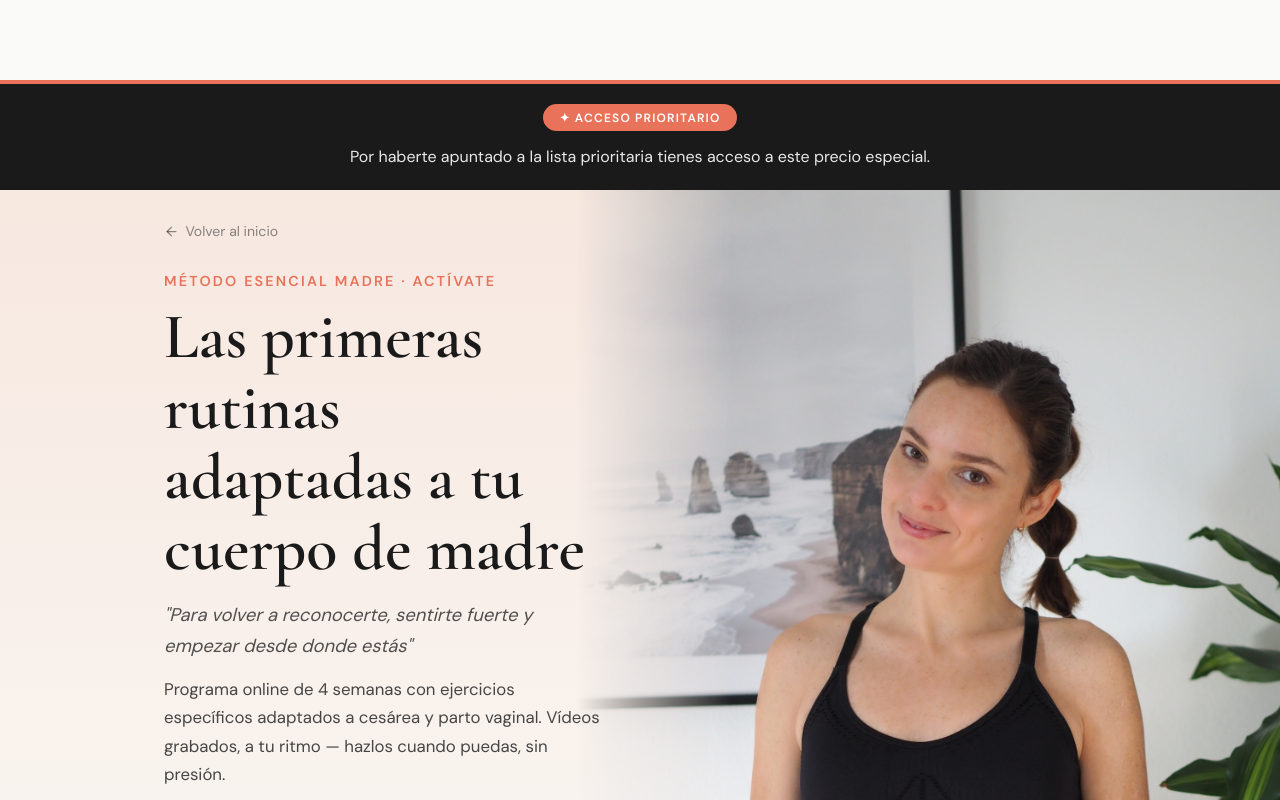
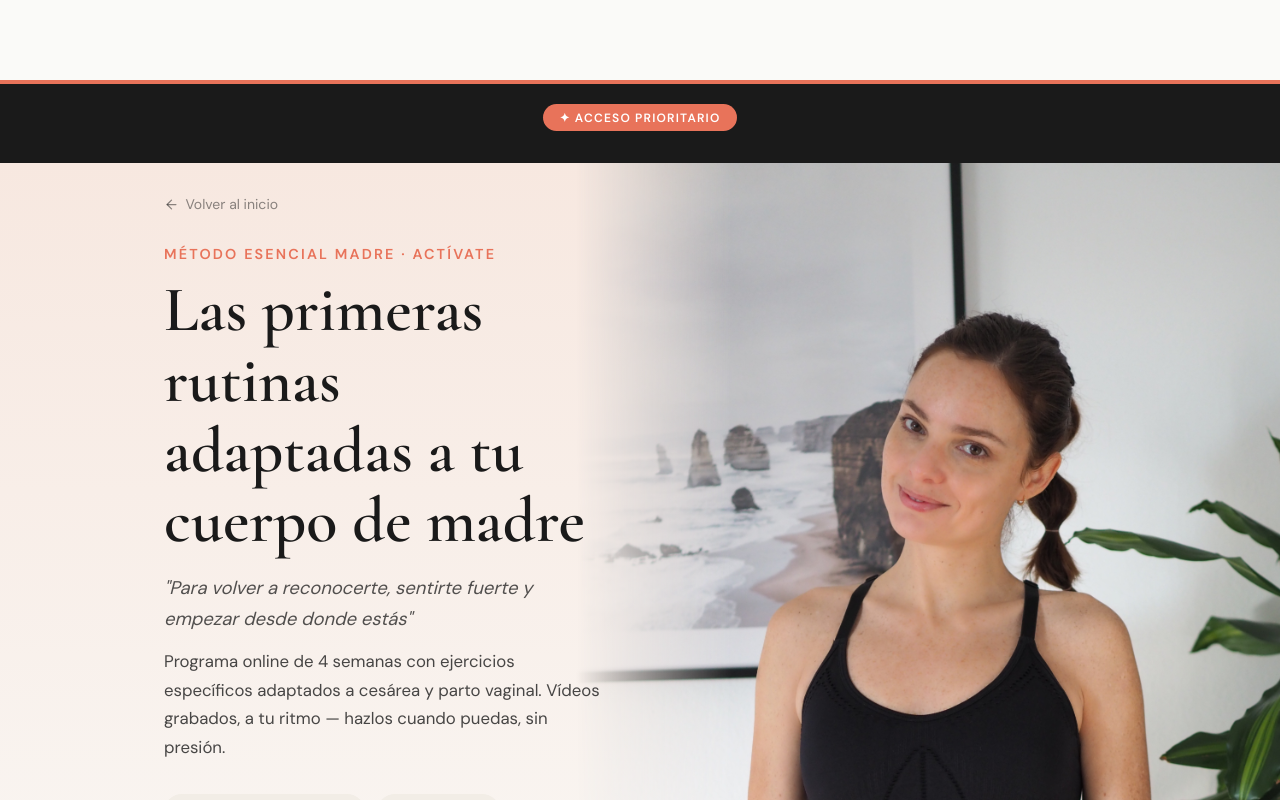
Before and after one commit to susanaaresla-lab/esencial-susana, a React (Create React App) app: page /acceso-prioritario in a window 1280 px wide. Shown: the top 800 px of the page. Built offline with nearby package versions, Linux system fonts and the light colour scheme.

Commit message:
quitar frase lista prioritaria

```diff
--- a/src/pages/ActivateListaEsperaPage.js
+++ b/src/pages/ActivateListaEsperaPage.js
@@ -104,7 +104,7 @@ export default function ActivateListaEsperaPage() {
             ✦ Acceso prioritario
           </div>
           <p style={{ fontSize: '1rem', color: 'rgba(255,255,255,0.9)', lineHeight: 1.7, margin: 0 }}>
-            Por haberte apuntado a la lista prioritaria tienes acceso a este precio especial.
+
           </p>
         </div>
       </div>
```
